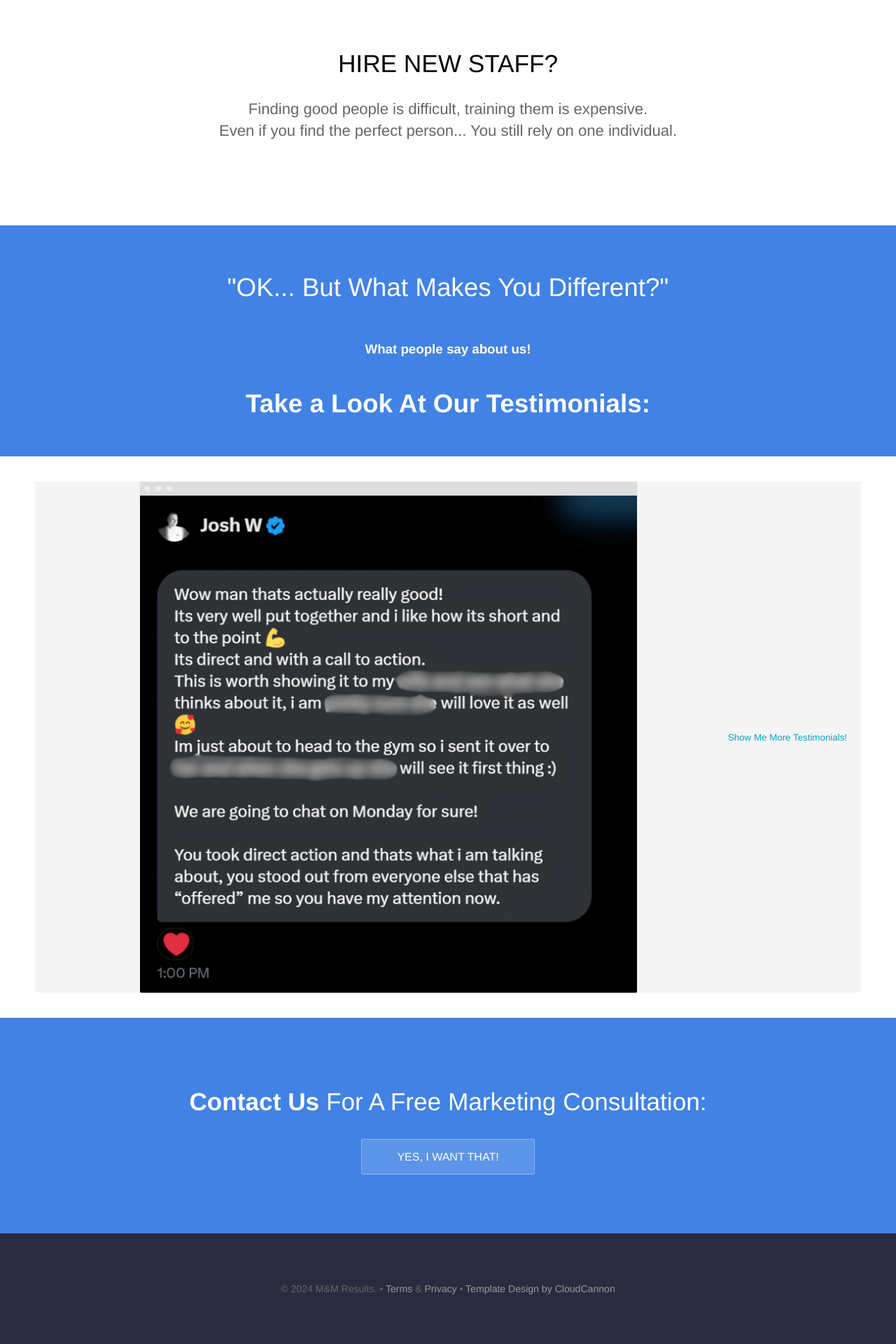
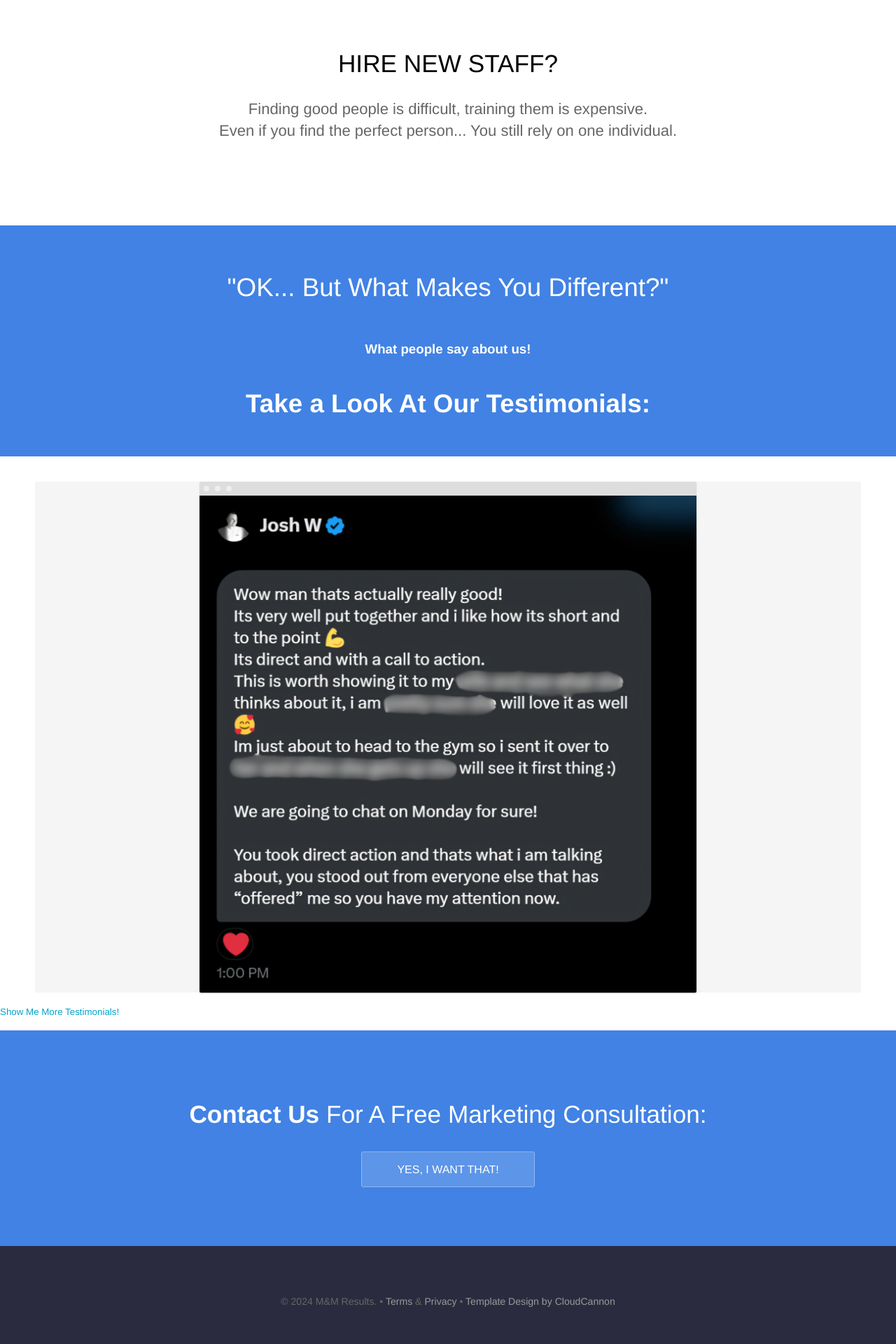
Before and after one commit to Huntinex/MMResults, a Jekyll site: the page built from index.html, in a window 1280 px wide. Shown: the part 1004-2924 px from the top of the page at 70% size. Built offline with Jekyll 4.4.1, drawn with Linux system fonts in a browser that asks for light colours.

Commit message:
Update index.html

```diff
--- a/index.html
+++ b/index.html
@@ -53,9 +53,9 @@ description: More Growth. More Clients.
 					<img src="{{ site.baseurl }}/images/testimony1.png" alt="Screenshot" class="screenshot editable" />
 				</div>
 			</div>
+		</center><br>
+			<small><a href="https://docs.google.com/document/d/1fJLxk77tEJDjuq-eMT4-KJcYKVSD0yCrHwdET3xYs_w/edit?usp=sharing">Show Me More Testimonials!</a></small>
 
-			<small><a href="https://docs.google.com/document/d/1fJLxk77tEJDjuq-eMT4-KJcYKVSD0yCrHwdET3xYs_w/edit?usp=sharing">Show Me More Testimonials!</a></small>
-		</center>
 	<br><br>
 	<section class="bottom-cta">
 		<h2 class="editable"><strong>Contact Us</strong> For A Free Marketing Consultation:</h2>
```
